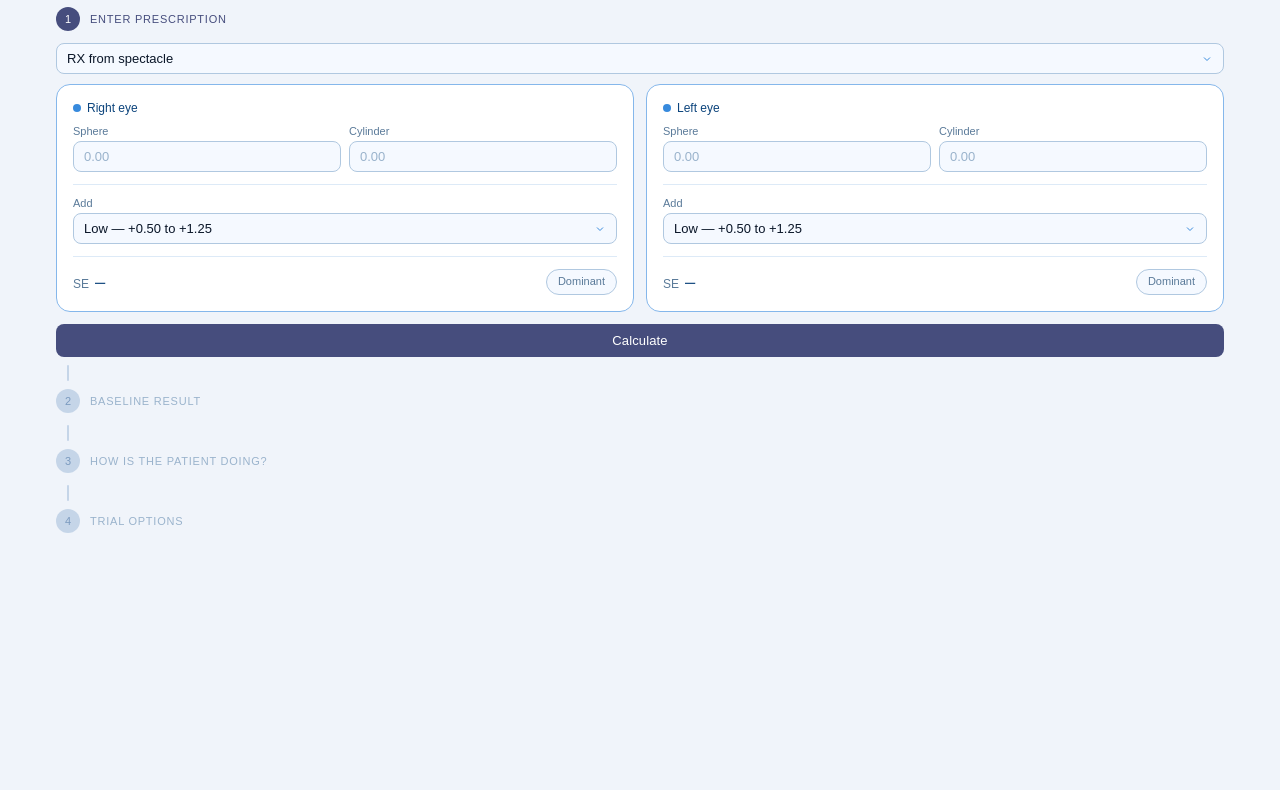
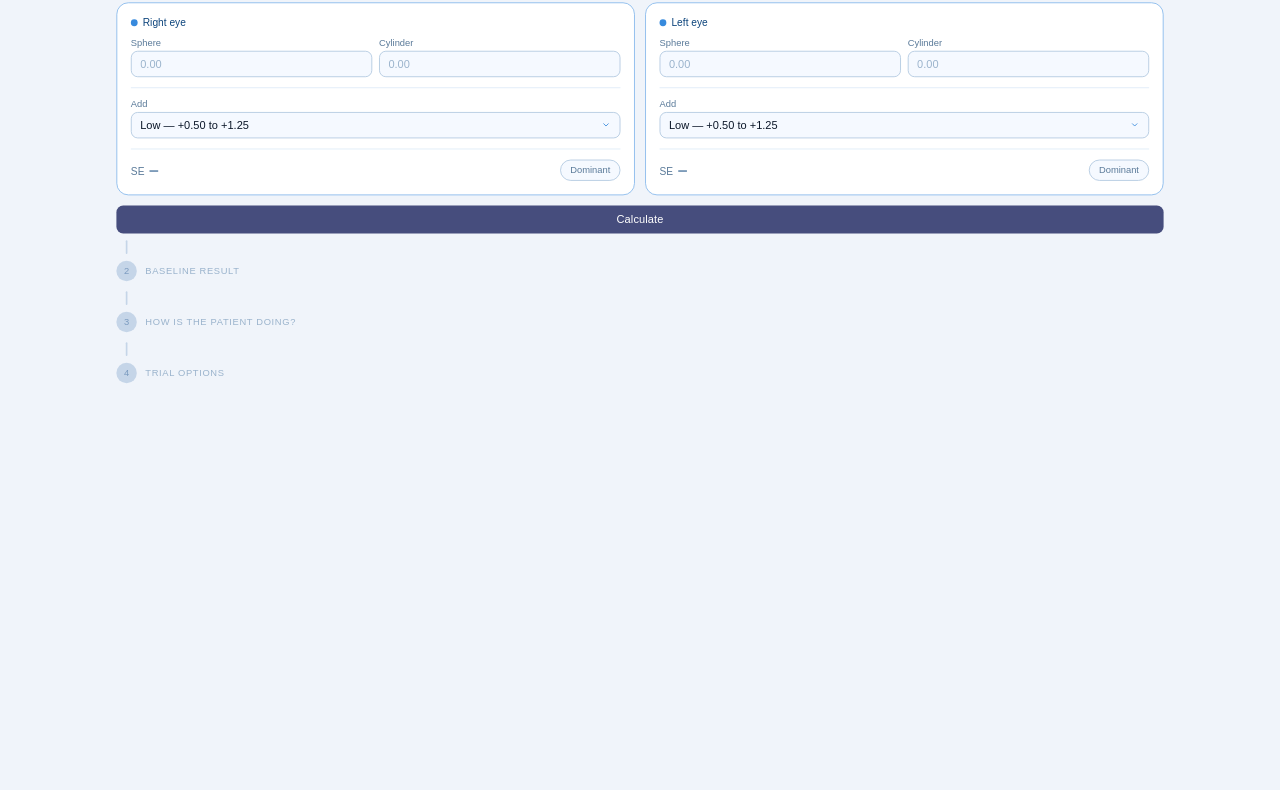
Before and after one commit to sp-rx/CL_MF, a plain HTML site: page index.html in a window 1280 px wide. Shown: the part 733-1523 px from the top of the page. Before the commit the page ends 1502 px from the top, so only its background shows below. Drawn offline with Linux system fonts and the light colour scheme.

Commit message:
Update index.html

```diff
--- a/index.html
+++ b/index.html
@@ -11,7 +11,8 @@
 
 *{box-sizing:border-box;margin:0;padding:0;font-family:inherit}
 body{font-family:var(--font-sans);color:#0a1628;font-size:13px;background:#f0f4fa}
-.page{padding:1.5rem;max-width:95%;margin:auto}
+.page{padding:1.5rem;margin:auto;  transform:scale(0.85);
+  transform-origin:top center;}
 
 .step{margin-bottom:8px}
 .step-header{display:flex;align-items:center;gap:10px;margin-bottom:12px}
```
